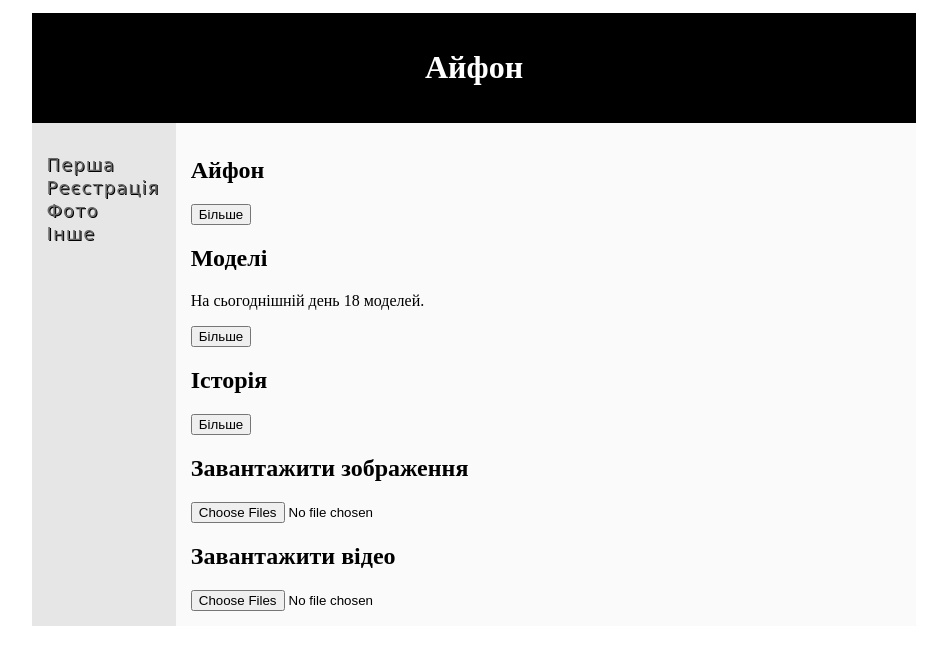
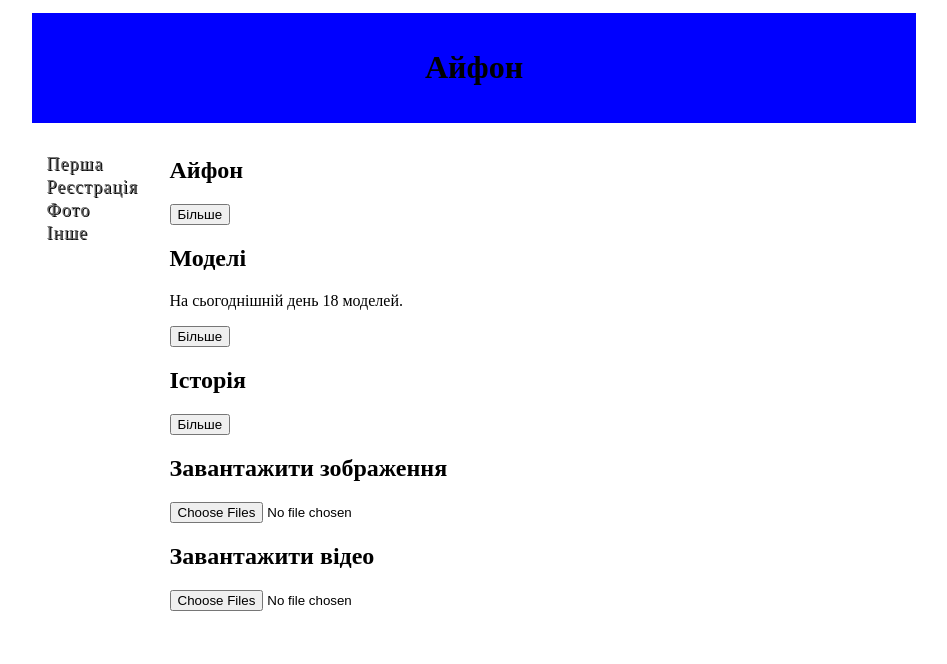
Before and after one commit to Piikasooo/labs, a plain HTML site: page index.html in a window 1280 px wide. Shown: the whole page, without its empty margins (166-1113 px from the left). Drawn offline with Linux system fonts and the light colour scheme.

Commit message:
Update main.css

```diff
--- a/style/main.css
+++ b/style/main.css
@@ -15,22 +15,14 @@
 
 .article {
     text-align: left;
-    background: #fafafa;
 }
 
 header {
-	background: black;
-	color:white;
+	background: blue;
+	color:black;
 }
 
-footer {
-	background: #696969;
-	color:white;
-}
 
-.nav {
-	background:#e6e6e6;
-}
 
 .nav ul {
     list-style-type: none;
@@ -41,7 +33,7 @@ footer {
   display: inline-block;
   letter-spacing: 1px;
   font-size: 18px;
-  font-family: 'Fredoka One', cursive;
+
   transition: .3s ease-in-out;
   color: #696969;
   text-shadow: 1px 1px black;
```
